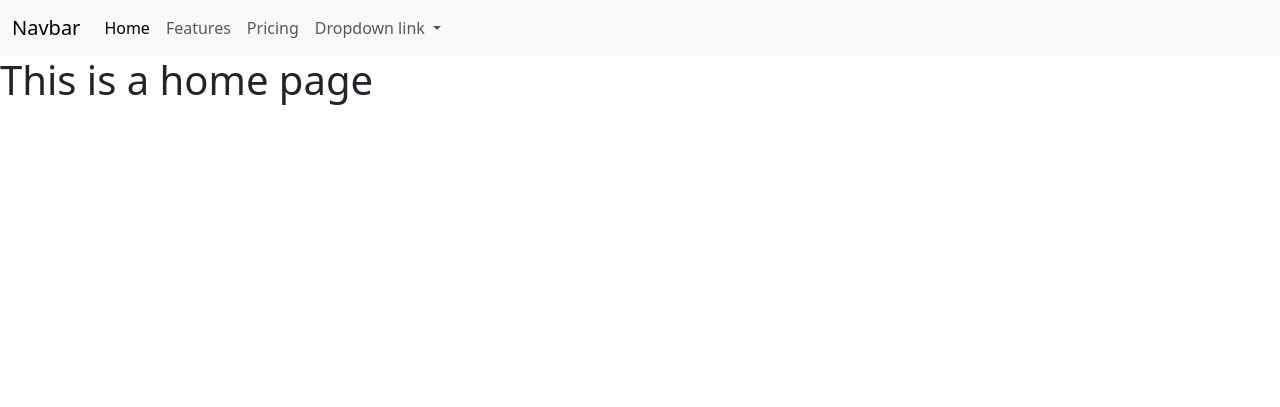
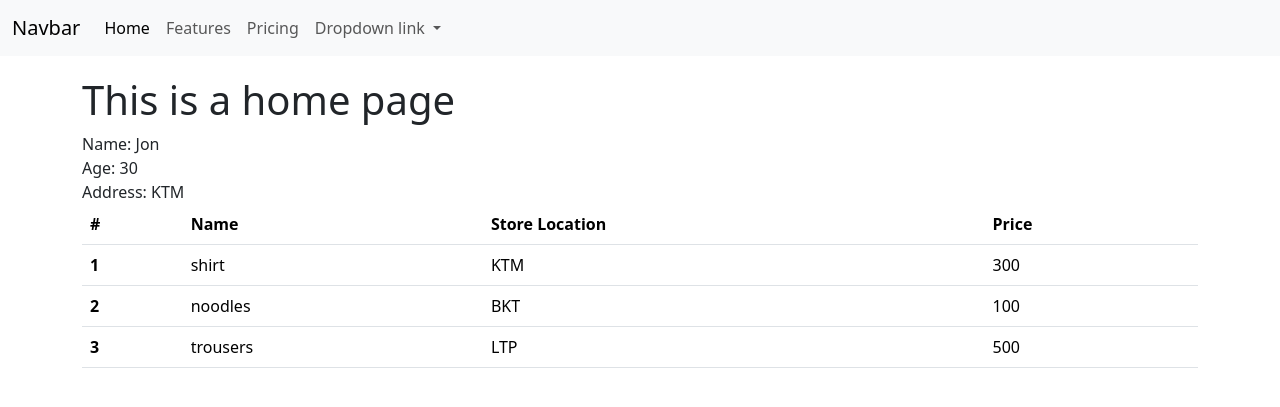
Before and after one commit to pnabiniw/dec-1-30-django-learning, a Django app: page /temp-inherit/ in a window 1280 px wide. Shown: the top 407 px of the page. Run offline with Django 5.2, Linux system fonts and the light colour scheme.

Commit message:
context passing

```diff
--- a/django_project_1_30/settings.py
+++ b/django_project_1_30/settings.py
@@ -43,7 +43,7 @@ ROOT_URLCONF = 'django_project_1_30.urls'
 TEMPLATES = [
     {
         'BACKEND': 'django.template.backends.django.DjangoTemplates',
-        'DIRS': [BASE_DIR / 'templates']
+        'DIRS': []
         ,
         'APP_DIRS': True,
         'OPTIONS': {
--- a/myapp/templates/myapp/base.html
+++ b/myapp/templates/myapp/base.html
@@ -13,22 +13,24 @@
 <nav class="navbar navbar-expand-lg bg-body-tertiary">
     <div class="container-fluid">
         <a class="navbar-brand" href="#">Navbar</a>
-    <button class="navbar-toggler" type="button" data-bs-toggle="collapse" data-bs-target="#navbarNavDropdown" aria-controls="navbarNavDropdown" aria-expanded="false" aria-label="Toggle navigation">
+        <button class="navbar-toggler" type="button" data-bs-toggle="collapse" data-bs-target="#navbarNavDropdown"
+                aria-controls="navbarNavDropdown" aria-expanded="false" aria-label="Toggle navigation">
             <span class="navbar-toggler-icon"></span>
         </button>
         <div class="collapse navbar-collapse" id="navbarNavDropdown">
             <ul class="navbar-nav">
                 <li class="nav-item">
-          <a class="nav-link active" aria-current="page" href="#">Home</a>
+                    <a class="nav-link active" aria-current="page" href="{% url 'temp_inherit_home' %}">Home</a>
                 </li>
                 <li class="nav-item">
-          <a class="nav-link" href="#">Features</a>
+                    <a class="nav-link" href="{% url 'temp_inherit_features' %}">Features</a>
                 </li>
                 <li class="nav-item">
-          <a class="nav-link" href="#">Pricing</a>
+                    <a class="nav-link" href="{% url 'temp_inherit_pricing' %}">Pricing</a>
                 </li>
                 <li class="nav-item dropdown">
-          <a class="nav-link dropdown-toggle" href="#" role="button" data-bs-toggle="dropdown" aria-expanded="false">
+                    <a class="nav-link dropdown-toggle" href="#" role="button" data-bs-toggle="dropdown"
+                       aria-expanded="false">
                         Dropdown link
                     </a>
                     <ul class="dropdown-menu">
@@ -41,9 +43,11 @@
         </div>
     </div>
 </nav>
-
+<div class="container" style="margin-top: 20px">
     {% block content %}
     {% endblock %}
+</div>
+
 
 <footer></footer>
 </body>
--- /dev/null
+++ b/myapp/templates/myapp/temp_inherit_features.html
@@ -0,0 +1,5 @@
+{% extends 'myapp/base.html' %}
+
+{% block content %}
+    <h1>This is a features page</h1>
+{% endblock %}
--- a/myapp/templates/myapp/temp_inherit_home.html
+++ b/myapp/templates/myapp/temp_inherit_home.html
@@ -2,4 +2,30 @@
 
 {% block content %}
     <h1>This is a home page</h1>
+
+    Name: {{ name }} <br>
+    Age: {{ age }} <br>
+    Address: {{ address }}
+
+    <table class="table">
+        <thead>
+        <tr>
+            <th scope="col">#</th>
+            <th scope="col">Name</th>
+            <th scope="col">Store Location</th>
+            <th scope="col">Price</th>
+        </tr>
+        </thead>
+        <tbody>
+        {% for item in items %}
+        <tr>
+            <th scope="row">{{ forloop.counter }}</th>
+            <td>{{ item.name }}</td>
+            <td>{{ item.store_location }}</td>
+            <td>{{ item.price }}</td>
+        </tr>
+        {% endfor %}
+        </tbody>
+    </table>
+
 {% endblock %}
--- /dev/null
+++ b/myapp/templates/myapp/temp_inherit_pricing.html
@@ -0,0 +1,5 @@
+{% extends 'myapp/base.html' %}
+
+{% block content %}
+    <h1>This is a pricing page</h1>
+{% endblock %}
--- a/myapp/urls.py
+++ b/myapp/urls.py
@@ -1,5 +1,6 @@
 from django.urls import path
-from .views import hello_world, hello, world, home, portfolio, temp_inherit_home
+from .views import hello_world, hello, world, home, portfolio, temp_inherit_home, \
+    temp_inherit_features, temp_inherit_pricing
 
 
 urlpatterns = [
@@ -8,5 +9,7 @@ urlpatterns = [
     # path("home/", home),
     path("portfolio/", portfolio, name='portfolio_page'),
     path("temp-inherit/", temp_inherit_home, name='temp_inherit_home'),
+    path("features/", temp_inherit_features, name='temp_inherit_features'),
+    path("pricing/", temp_inherit_pricing, name='temp_inherit_pricing'),
     path("", home, name="home_page")
 ]
--- a/myapp/views.py
+++ b/myapp/views.py
@@ -36,4 +36,18 @@ def portfolio(request):
 
 
 def temp_inherit_home(request):
-    return render(request, template_name='myapp/temp_inherit_home.html')
+    items = [
+        {"name": "shirt", "store_location": "KTM", "price": 300},
+        {"name": "noodles", "store_location": "BKT", "price": 100},
+        {"name": "trousers", "store_location": "LTP", "price": 500},
+    ]
+    return render(request, template_name='myapp/temp_inherit_home.html', context={"name": "Jon", "age": 30,
+                                                                                  "address": "KTM", "items": items})
+
+
+def temp_inherit_features(request):
+    return render(request, template_name='myapp/temp_inherit_features.html')
+
+
+def temp_inherit_pricing(request):
+    return render(request, template_name='myapp/temp_inherit_pricing.html')
--- a/notes/days.txt
+++ b/notes/days.txt
@@ -3,3 +3,4 @@
 3. Template rendering
 4. Static rendering
 5. Template inheritance and navigation
+6. Context passing to templates
```
Lines whose indentation alone changed are shown as unchanged.
